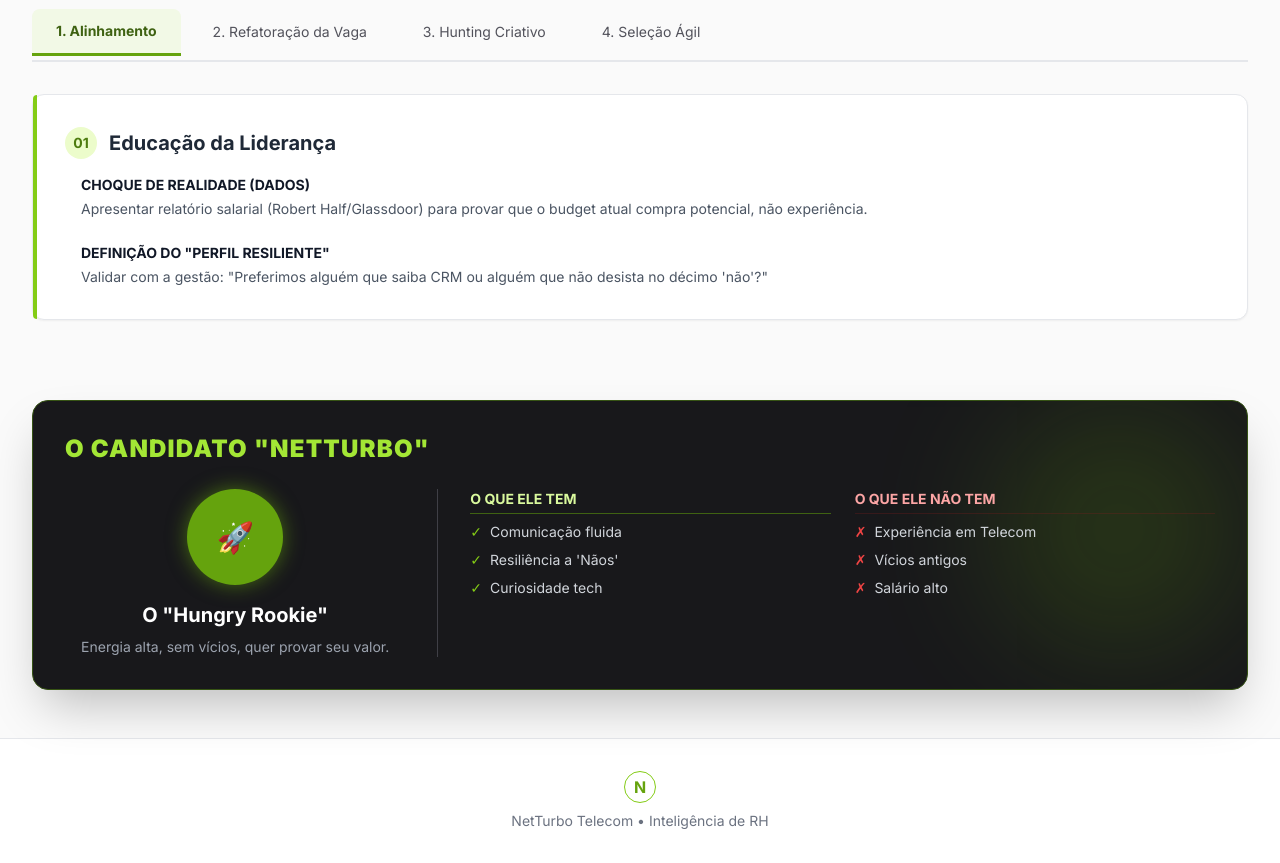
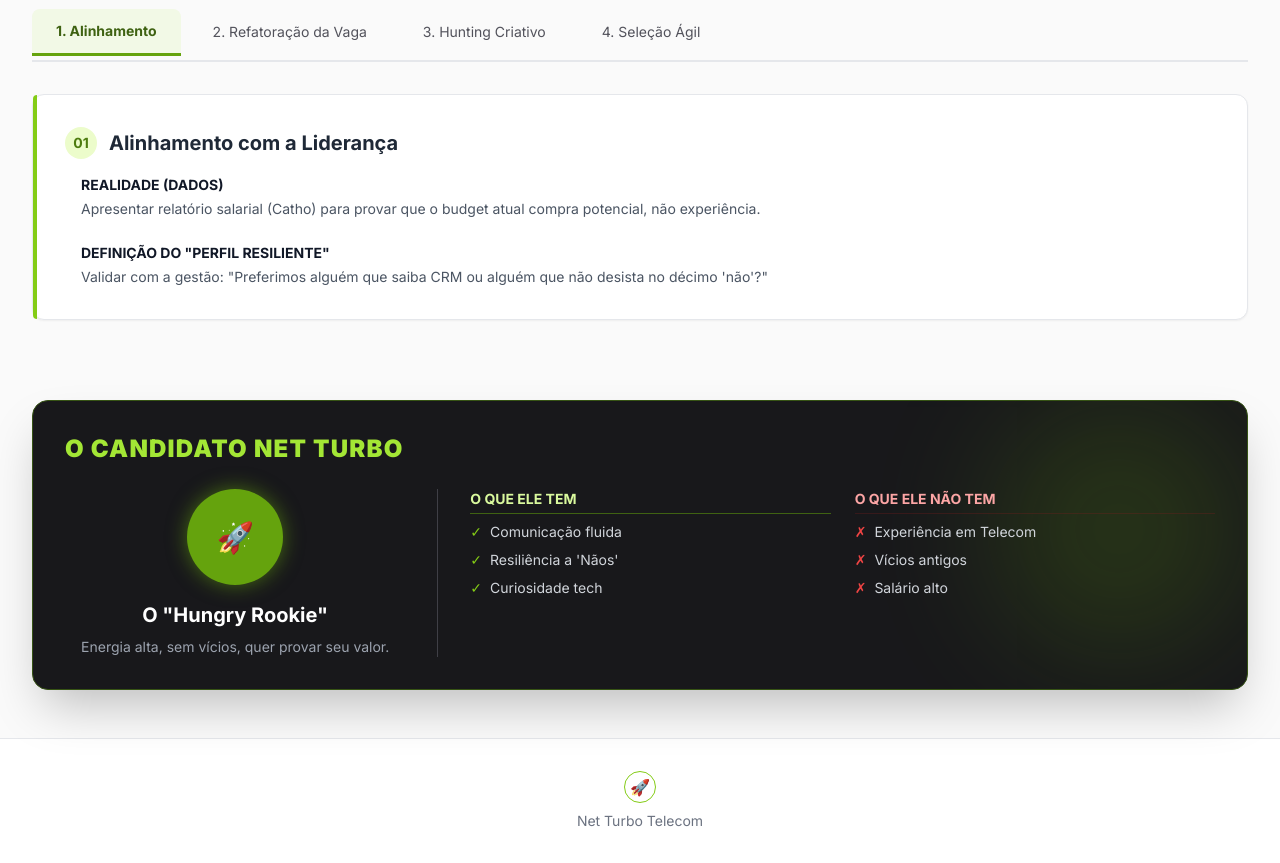
Before and after one commit to AndyMendes07/Plano-de-A-o---Trilha-SDR, a plain HTML site: page index.html in a window 1280 px wide. Shown: the part 1880-2743 px from the top of the page. Drawn offline with nearby package versions, Linux system fonts and the light colour scheme.

Commit message:
Update index.html

```diff
--- a/index.html
+++ b/index.html
@@ -166,10 +166,10 @@
                         <h4 class="font-bold text-gray-800 group-hover:text-lime-700">Rotina & Retenção</h4>
                         <span class="text-xs bg-gray-100 text-gray-700 px-2 py-1 rounded font-bold uppercase">Cultural</span>
                     </div>
-                    <p class="text-sm text-gray-600 mb-4">Fadiga rápida em perfis seniores devido à rotina de cold calls.</p>
+                    <p class="text-sm text-gray-600 mb-4">Fadiga rápida em perfis seniores devido à rotina operacional.</p>
                     <div class="border-t border-gray-100 pt-4 bg-lime-50 -mx-6 -mb-6 px-6 py-4 rounded-b-xl">
                         <p class="text-xs font-bold text-lime-700 uppercase mb-1">A Solução NetTurbo:</p>
-                        <p class="text-sm text-gray-700 font-medium">Gamificação diária. "Sprint de Vendas" com prêmios rápidos para manter a energia alta.</p>
+                        <p class="text-sm text-gray-700 font-medium">"Sprint de Vendas" com prêmios rápidos para manter a energia alta.</p>
                     </div>
                 </div>
             </div>
@@ -232,14 +232,14 @@
                     <div class="absolute top-0 left-0 w-1 h-full bg-lime-500 rounded-l-xl"></div>
                     <h4 class="text-xl font-bold text-gray-800 mb-4 flex items-center">
                         <span class="bg-lime-100 text-lime-700 w-8 h-8 rounded-full flex items-center justify-center mr-3 text-sm">01</span>
-                        Educação da Liderança
+                        Alinhamento com a Liderança
                     </h4>
 
                     <ul class="space-y-6">
                         <li class="flex items-start">
                             <div class="ml-4">
-                                <h5 class="text-sm font-bold text-gray-900 uppercase">Choque de Realidade (Dados)</h5>
-                                <p class="text-sm text-gray-600 mt-1">Apresentar relatório salarial (Robert Half/Glassdoor) para provar que o budget atual compra potencial, não experiência.</p>
+                                <h5 class="text-sm font-bold text-gray-900 uppercase">Realidade (Dados)</h5>
+                                <p class="text-sm text-gray-600 mt-1">Apresentar relatório salarial (Catho) para provar que o budget atual compra potencial, não experiência.</p>
                             </div>
                         </li>
                         <li class="flex items-start">
@@ -365,7 +365,7 @@
         <section class="bg-zinc-900 rounded-2xl p-8 text-white shadow-2xl mb-12 border border-lime-900 relative overflow-hidden">
              <div class="absolute top-0 right-0 w-64 h-64 bg-lime-600 opacity-20 blur-3xl rounded-full pointer-events-none"></div>
 
-            <h3 class="text-2xl font-black mb-6 text-lime-400 uppercase tracking-wider relative z-10">O Candidato "NetTurbo"</h3>
+            <h3 class="text-2xl font-black mb-6 text-lime-400 uppercase tracking-wider relative z-10">O Candidato Net Turbo</h3>
             <div class="flex flex-col md:flex-row gap-8 relative z-10">
                 <div class="w-full md:w-1/3 flex flex-col items-center justify-center border-r border-zinc-700 pr-0 md:pr-8">
                     <div class="w-24 h-24 bg-lime-600 rounded-full flex items-center justify-center text-3xl mb-4 shadow-[0_0_20px_rgba(101,163,13,0.6)]">🚀</div>
@@ -399,8 +399,8 @@
     <footer class="bg-white border-t border-gray-200 py-8">
         <div class="max-w-7xl mx-auto px-4 text-center">
             <!-- Logo CSS no Rodapé -->
-            <div class="inline-flex items-center justify-center w-8 h-8 rounded-full border border-lime-500 text-lime-600 font-bold mb-2">N</div>
-            <p class="text-gray-500 text-sm font-medium">NetTurbo Telecom • Inteligência de RH</p>
+            <div class="inline-flex items-center justify-center w-8 h-8 rounded-full border border-lime-500 text-lime-600 font-bold mb-2">🚀</div>
+            <p class="text-gray-500 text-sm font-medium">Net Turbo Telecom </p>
         </div>
     </footer>
 
@@ -539,5 +539,4 @@
         });
     </script>
 </body>
-
 </html>
```
